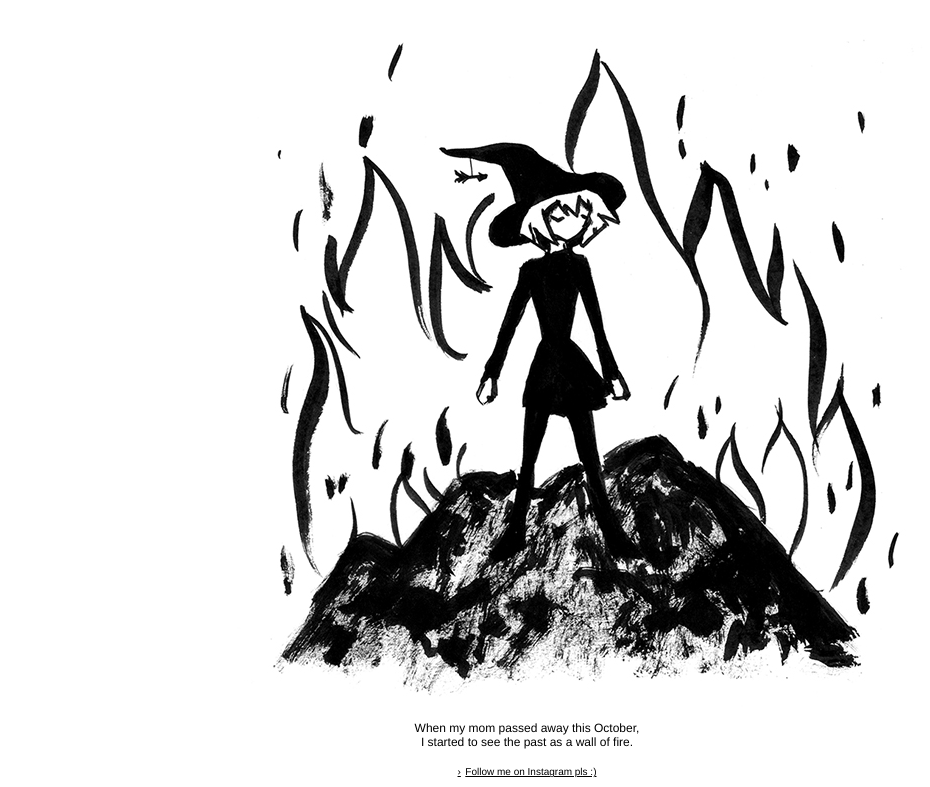
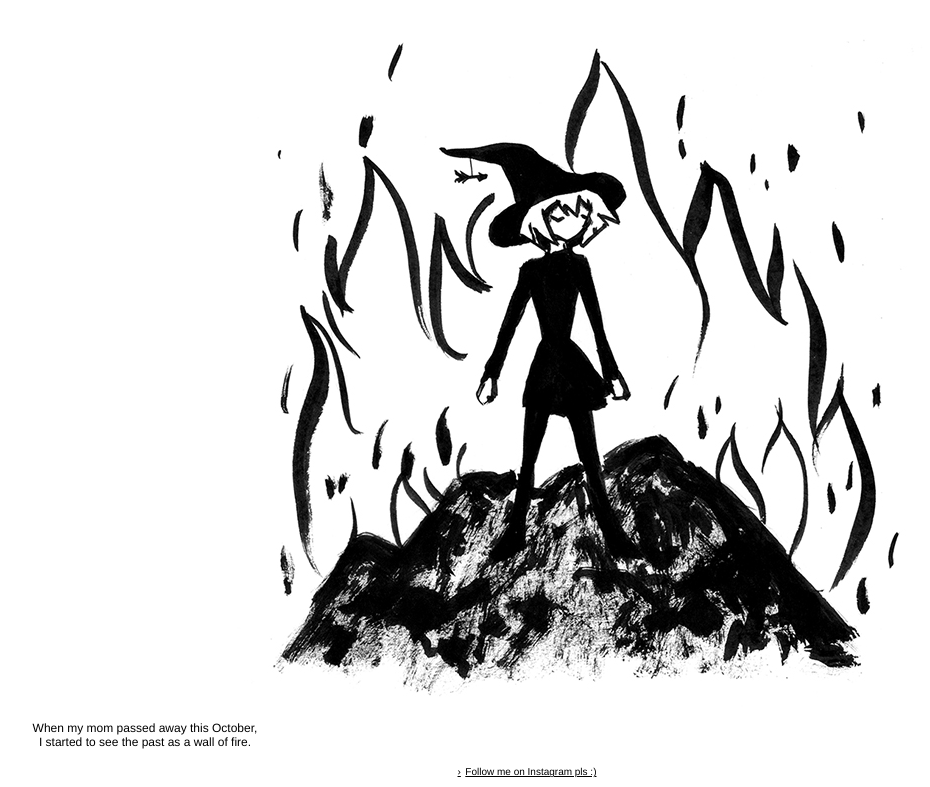
Before and after one commit to cataviator/here-with-me, a plain HTML site: page index.html in a window 1280 px wide. Shown: the part 162-949 px from the top of the page, without its empty margins (113-1043 px from the left). Drawn offline with Linux system fonts and the light colour scheme; a script that the page names is missing.

Commit message:
Update index.html

```diff
--- a/index.html
+++ b/index.html
@@ -15,7 +15,7 @@
         <div class="comics-pages" id="slide-1">
             <img src="images/here-with-me-01.jpg">
             </div>
-        <div class="text-under-the-slide">
+        <div class="text-under-the-slide" style="width:500px">
           <p>When my mom passed away this October,
             <br>I started to see the past as a wall of fire.</p>
         </div>
```
